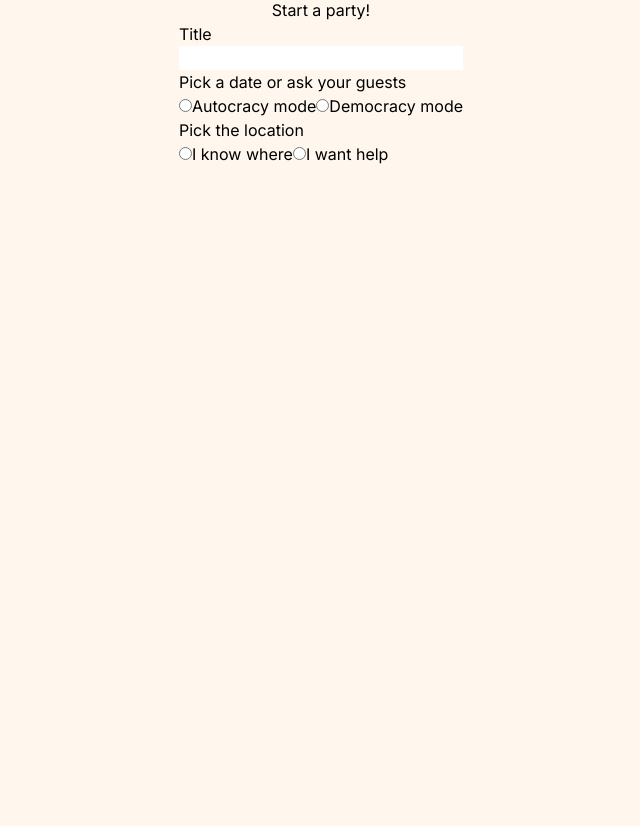
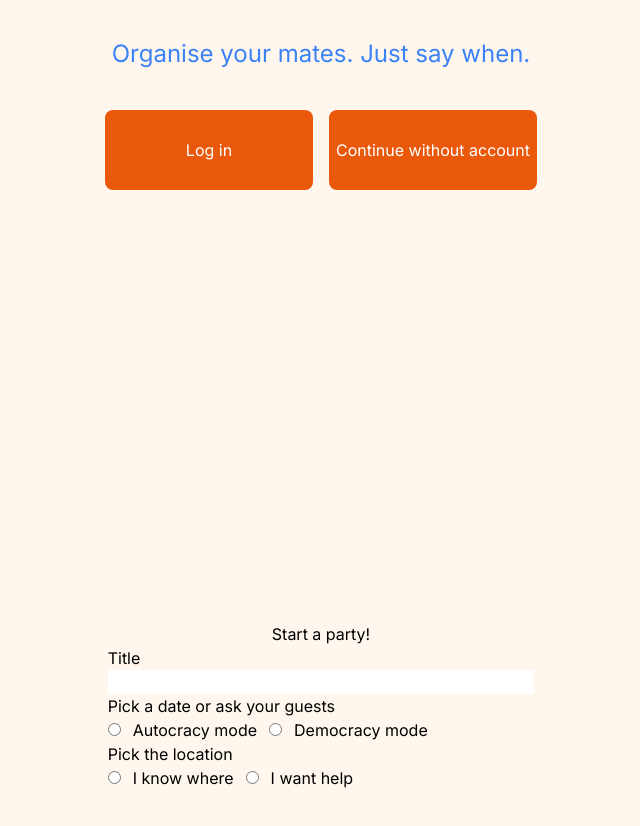
Before and after one commit to rogermarco/sayWhen, a Next.js app: page / in a window 1280 px wide. Shown: the part 494-1320 px from the top of the page, without its empty margins (319-959 px from the left). Before the commit the page ends 800 px from the top, so only its background shows below. Built offline with nearby package versions, Linux system fonts and the light colour scheme.

Commit message:
add hydrationwarningignore, touching homepage styling

```diff
--- a/app/layout.tsx
+++ b/app/layout.tsx
@@ -11,7 +11,7 @@ export const metadata: Metadata = {
 
 export default function RootLayout({ children }: { children: React.ReactNode }) {
   return (
-    <html lang="en">
+    <html lang="en" suppressHydrationWarning>
       <body className={`${inter.className} bg-orange-50`}>{children}</body>
     </html>
   )
--- a/app/page.tsx
+++ b/app/page.tsx
@@ -1,7 +1,6 @@
 // import Nav from './ui/nav';
 import Button from './ui/button';
 import EventForm from './ui/event-form';
-
 
 import Image from 'next/image';
 import logoBig from '../public/logo-big.png'
@@ -10,6 +9,7 @@ import logoBig from '../public/logo-big.png'
 export default function Home() {
   return (
     <main>
+      <div className='pt-48 h-screen'>
         <div className='flex items-center justify-center pt-10'>
           <Image
             src={logoBig}
@@ -23,7 +23,10 @@ export default function Home() {
           <Button label='Log in'/>
           <Button label='Continue without account'/>
         </div>
+      </div>
+      <div className='h-screen align-bottom'>
         <EventForm />
+      </div>
     </main>
   )
 }
--- a/app/ui/event-form.tsx
+++ b/app/ui/event-form.tsx
@@ -1,11 +1,12 @@
 'use client'
 
 import { useState } from 'react';
-import { v4 as uuidv4 } from 'uuid';
+// import { v4 as uuidv4 } from 'uuid';
 
 function EventForm () {
 const [title, setTitle] = useState('');
 const [mode, setMode] = useState('');
+const [date, setDate] = useState('');
 const [location, setLocation] = useState('');
 
 const modesArray = ['Autocracy', 'Democracy'];
@@ -13,7 +14,7 @@ const locationArray = ['I know where', 'I want help'];
 
   return (
     <div className='w-full h-full flex'>
-      <form className='m-auto'>
+      <form className='m-auto w-1/3'>
         <h1 className='text-center'>Start a party!</h1>
         <div className='form-control'>
           <h2>Title</h2>
@@ -28,39 +29,77 @@ const locationArray = ['I know where', 'I want help'];
         </div>
 
         <h2>Pick a date or ask your guests</h2>
-        <div className='form-control flex justify-around'>
+        <div className='form-control flex flex-col justify-around'>
           {/* MODE SELECTION */}
+          <div className='flex'>
             {modesArray.map((mode, index) => {
+              // const id = uuidv4();
               return (
                 <div key={index}>
                   <input
-                key={index}
                   type='radio'
                   name='mode'
+                  required={true}
                   onChange={() => setMode(mode)}
                   />
-                <label>{`${mode} mode`}</label>
+                  <label className='px-3'>{`${mode} mode`}</label>
                 </div>
               )
             })}
           </div>
+          {/* MODE OPTION RENDERING */}
+          {(mode == 'Autocracy') &&
+            <input
+            type='datetime-local'
+            name='date'
+            required={true}
+            onChange={(e) => setDate(e.target.value)}
+            />
+            ||
+          (mode == 'Democracy') &&
+            <p>some interactive calendar</p>
+          }
+        </div>
 
         <h2>Pick the location</h2>
-        <div className='form-control flex'>
+        <div className='form-control flex flex-col justify-around'>
           {/* LOCATION SELECTION */}
+          <div className='flex'>
             {locationArray.map((location, index) => {
+              // const id = uuidv4();
               return (
                 <div key={index}>
                   <input
-                key={index}
                   type='radio'
                   name='location'
+                  required={true}
                   onChange={() => setLocation(location)}
                   />
-                <label>{`${location}`}</label>
+                  <label className='px-3'>{`${location}`}</label>
                 </div>
               )
             })}
+          </div>
+          {/* LOCATION OPTION RENDERING */}
+          {(location == 'I know where') &&
+            <input
+              type='text'
+              name='location'
+              required={true}
+              onChange={e => setLocation(e.target.value)}
+              className='w-full'
+              placeholder='API CALL HERE'
+            />
+            ||
+          (location == 'I want help') &&
+          <input
+            type='text'
+            name='search'
+            required={true}
+            className='w-full'
+            placeholder='API CALL HERE'
+          />
+          }
         </div>
       </form>
     </div>
--- a/package.json
+++ b/package.json
@@ -17,6 +17,7 @@
   "devDependencies": {
     "@types/node": "^20",
     "@types/react": "^18",
+    "@types/react-datepicker": "^4.19.2",
     "@types/react-dom": "^18",
     "@types/uuid": "^9.0.7",
     "autoprefixer": "^10.0.1",
--- a/tailwind.config.ts
+++ b/tailwind.config.ts
@@ -5,6 +5,8 @@ const config: Config = {
     './pages/**/*.{js,ts,jsx,tsx,mdx}',
     './components/**/*.{js,ts,jsx,tsx,mdx}',
     './app/**/*.{js,ts,jsx,tsx,mdx}',
+    "./src/**/*.{js,jsx,ts,tsx}",
+    "./node_modules/react-tailwindcss-datepicker/dist/index.esm.js",
   ],
   theme: {
     extend: {
```
Also changed, not shown: 1 other file (tests, documents, lock files or other folders). Lines whose indentation alone changed are shown as unchanged.
